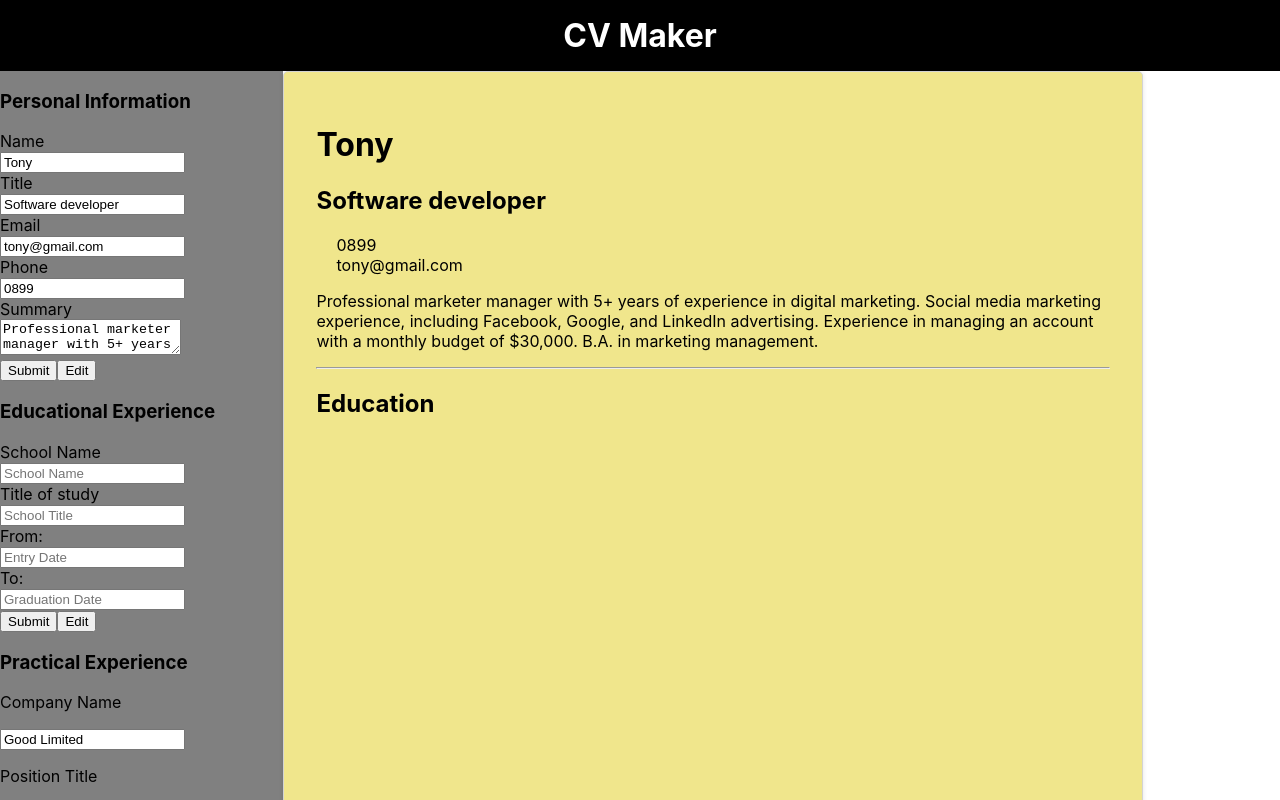
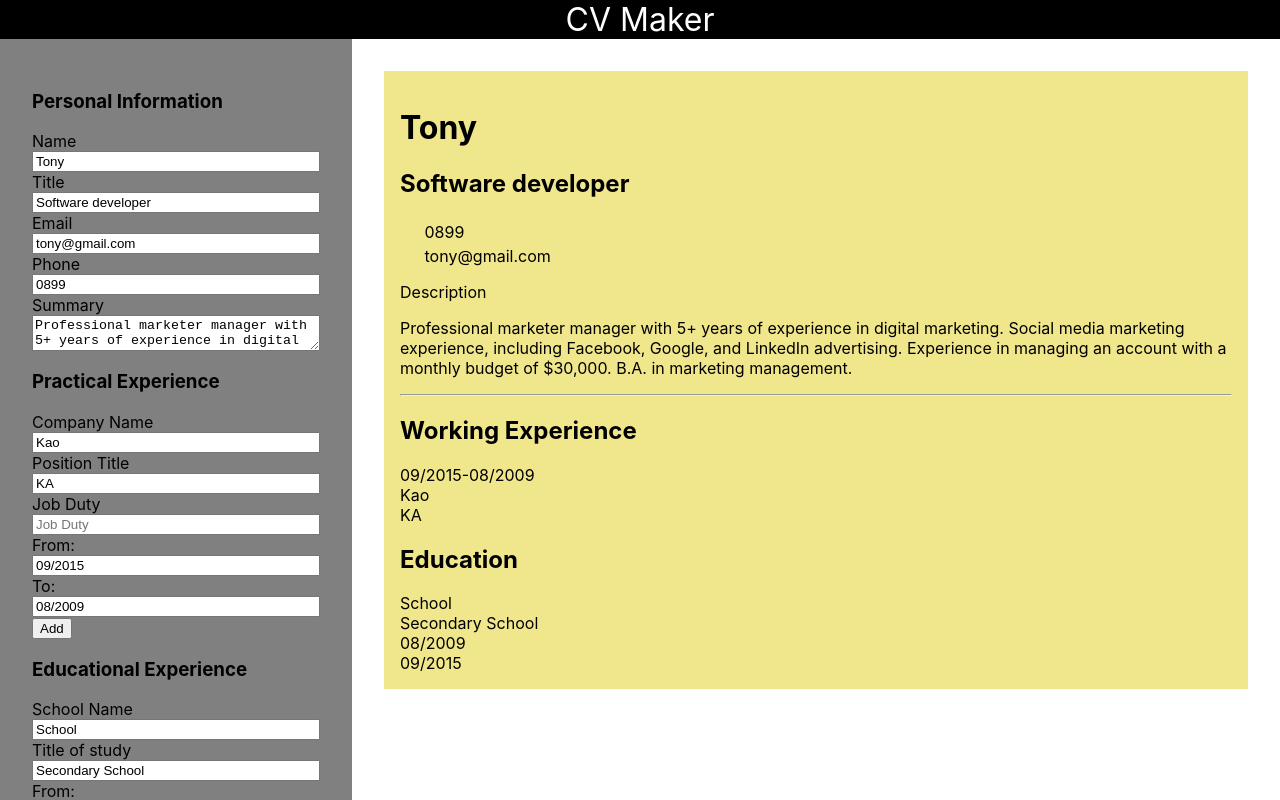
Before and after one commit to hychanbn1009/cv-project, a React (Create React App) app: page / in a window 1280 px wide. Shown: the top 800 px of the page. Built offline with nearby package versions, Linux system fonts and the light colour scheme; some icons are missing.

Commit message:
add and remove function

```diff
--- a/src/App.css
+++ b/src/App.css
@@ -1,23 +1,22 @@
+.body{
+    display: flex;
+    flex-wrap: wrap;
+}
+
 .title{
     background-color: black;
+    color: white;
+    text-align: center;
     font-size: xx-large;
-    text-align: center;
-    font-weight: bold;
-    color: white;
-    padding: 1rem;
-    width: 1vp;
 }
 
-.body{
-    display:flex;
-
+.preview{
+    flex:1.5;
+    padding: 2rem 2rem;
 }
 
 .inputfield{
-    background-color: grey;
-    flex-grow: 1;
+    flex:0.5;
+    padding: 2rem 2rem;
+    background-color: gray;
 }
-
-.preview{
-    flex-grow:2;
-}
--- a/src/App.js
+++ b/src/App.js
@@ -2,127 +2,125 @@ import React,{Component} from "react";
 import './App.css'
 import Contact from "./components/Contact";
 import School from './components/School'
-import Job from './components/Job'
-import Preview from "./components/Preview";
-import uniqid from 'uniqid';
+import Preview from './components/Preview'
+import Job from "./components/Job";
+import uniqid from "uniqid";
 
 class App extends Component  {
-  constructor(props) {
-    super(props);
-    // this.state={
-    //   name:'',
-    //   title:'',
-    //   phone:'',
-    //   email:'',
-    //   education:{
-    //     schoolName:'',
-    //     schoolTitle:'',
-    //     studyDate:'',
-    //     gradDate:'',
-    //   },
-    //   educations:[],
-    //   job:{
-    //     companyName:'',
-    //     positionTitle:'',
-    //     duty:'',
-    //     dateFrom:'',
-    //     dateTo:'',
-    //   }
-    // }
+
+  constructor() {
+    super();
+
     this.state={
       name:'Tony',
       title:'Software developer',
       phone:'0899',
       email:'tony@gmail.com',
       summary:'Professional marketer manager with 5+ years of experience in digital marketing. Social media marketing experience, including Facebook, Google, and LinkedIn advertising. Experience in managing an account with a monthly budget of $30,000. B.A. in marketing management.',
-      education:{
+      educations:[{
         schoolName:'School',
         schoolTitle:'Secondary School',
         studyDate:'08/2009',
         gradDate:'09/2015',
-        id:uniqid(),
-      },
-      educations:[],
-      job:{
-        companyName:'Good Limited',
-        positionTitle:'Software developer',
-        duty:'do something',
-        dateFrom:'11/2020',
-        dateTo:'11/2020',
-        id:'',
-      },
-      jobs:[],
+        id: uniqid()
+      }],
+      jobs:[{
+        companyName:'Kao',
+        positionTitle:'KA',
+        duty:'',
+        dateFrom:'09/2015',
+        dateTo:'08/2009',
+        id: uniqid()
+      }],
     }
     this.handleInputChange = this.handleInputChange.bind(this);
-    this.handleEducationChange = this.handleEducationChange.bind(this);
-    this.handleJobChange = this.handleJobChange.bind(this);
-    this.onSubmitEducation = this.onSubmitEducation.bind(this);
+    this.educationChange = this.educationChange.bind(this);
+    this.addEducation = this.addEducation.bind(this);
+    this.removeEducation = this.removeEducation.bind(this);
+    this.jobChange = this.jobChange.bind(this);
+    this.addJobButton = this.addJobButton.bind(this);
+    this.removeJobButton = this.removeJobButton.bind(this);
   }
 
   handleInputChange(field,value) {
     this.setState({
       [field]: value,
-
     });
   }
 
-  handleEducationChange(field,value) {
+  educationChange(name,value, index) {
+    const input_educations=[...this.state.educations]
+    input_educations[index][name]=value;
     this.setState({
-      education:{
-        ...this.state.education,
-        [field]: value,
-      },
+      educations:input_educations
   })}
 
-  handleJobChange(field,value) {
+  addEducation=(event)=>{
+    event.preventDefault();
+    const add_educations=[...this.state.educations,{
+      schoolName:'',
+      schoolTitle:'',
+      studyDate:'',
+      gradDate:'',
+    }];
     this.setState({
-      job:{
-        ...this.state.job,
-        [field]: value,
-      }
-    });
+      educations:add_educations
+    })
   }
 
-  onSubmitEducation=()=>{
+  removeEducation=(event,index)=>{
+    const remove_educations=[...this.state.educations];
+    remove_educations.splice(index,1)
     this.setState({
-      educations:this.state.educations.concat(this.state.education),
-      education:{
-        schoolName:'',
-        schoolTitle:' ',
-        studyDate:'',
-        gradDate:'',
-        id:uniqid(),
-      }
+      educations:remove_educations
     })
+  }
 
+  jobChange(name,value, index) {
+    const input_jobs=[...this.state.jobs]
+    input_jobs[index][name]=value;
+    this.setState({
+      jobs:input_jobs
+  })}
+
+  addJobButton=(event)=>{
+    event.preventDefault();
+    const add_jobs=[...this.state.jobs,{
+      companyName:'',
+      positionTitle:'',
+      duty:'',
+      dateFrom:'',
+      dateTo:'',
+      id: uniqid()
+    }];
+    this.setState({
+      jobs:add_jobs
+    })
+  }
+
+  removeJobButton=(event,index)=>{
+    event.preventDefault();
+    const remove_jobs=[...this.state.jobs];
+    remove_jobs.splice(index,1)
+    this.setState({
+      jobs:remove_jobs
+    })
   }
 
   render(){
-    const {name,email,title,phone,summary,education:{schoolName},educations}=this.state;
+    const {name,email,title,phone,summary,educations,jobs}=this.state;
     return (
       <div>
         <div className='title'>CV Maker</div>
           <div className='body'>
             <div className='inputfield'>
               <Contact name={name} email={email} phone={phone} title={title} summary={summary} onChange={this.handleInputChange}/>
-              <School schoolName={this.state.education.schoolName} schoolTitle={this.state.education.schoolTitle}
-              studyDate={this.state.education.studyDate} gradDate={this.state.education.gradDate}
-              educations={this.state.educations}
-              onChange={this.handleEducationChange} onSubmit={this.onSubmitEducation}/>
-              <Job companyName={this.state.job.companyName} positionTitle={this.state.job.positionTitle} duty={this.state.job.duty} dateFrom={this.state.job.dateFrom} dateTo={this.state.job.dateTo} onChange={this.handleJobChange}/>
+              <Job jobs={jobs} removeJobButton={this.removeJobButton} jobChange={this.jobChange} addJobButton={this.addJobButton}/>
+              <School educations={educations} removeEducation={this.removeEducation} educationChange={this.educationChange} addEducation={this.addEducation}/>
             </div>
             <div className='preview'>
-              <Preview
-              name={name}
-              email={email}
-              phone={phone}
-              title={title}
-              educations={educations}
-              schoolName={schoolName}
-              summary={summary}
-               />
+            <Preview name={name} email={email} phone={phone} title={title} summary={summary} educations={educations} jobs={jobs}/>
             </div>
-            {console.log(educations)}
           </div>
       </div>
     );
--- a/src/components/Contact.js
+++ b/src/components/Contact.js
@@ -1,7 +1,7 @@
-import React,{useState} from "react";
+import React from "react";
+import '../styles/Contact.css'
 
 const Contact=(props)=>{
-    const [display,setDisplay]=useState(true);
 
     const onFieldChange=(event)=> {
         // for a regular input field, read field name and value from the event
@@ -12,30 +12,21 @@ const Contact=(props)=>{
 
     return(
         <div>
-            <form>
-                {display && (<div className='personalInfo'>
+            <div>
+                <div className='personalInfo'>
                     <h3>Personal Information</h3>
-                    <p>Name</p>
+                    <label htmlFor='name'>Name</label>
                     <input onChange={onFieldChange} value={props.name} type='text' name='name' placeholder='Name'/>
-                    <p>Title</p>
+                    <label htmlFor='title'>Title</label>
                     <input onChange={onFieldChange} value={props.title} type='text' name='title' placeholder='Title'/>
-                    <p>Email</p>
+                    <label htmlFor='email'>Email</label>
                     <input onChange={onFieldChange} value={props.email} type='email' name='email' placeholder='Email'/>
-                    <p>Phone</p>
+                    <label htmlFor='phone'>Phone</label>
                     <input onChange={onFieldChange} value={props.phone} type='tel' name='phone' placeholder='Phone'/>
-                    <p>Summary</p>
+                    <label htmlFor='summary'>Summary</label>
                     <textarea onChange={onFieldChange} value={props.summary} name='summary' placeholder='Summary'/>
-                </div>)}
-            </form>
-            {display ===false && (<div>
-                Name:{props.name}<br/>
-                Title:{props.title}<br/>
-                Email:{props.email}<br/>
-                Phone:{props.phone}<br/>
-                Summary:{props.summary}
-            </div>)}
-            <button type="submit" onClick={()=>setDisplay(false)}>Submit</button>
-            <button type="button" onClick={()=>setDisplay(true)}>Edit</button>
+                </div>
+            </div>
         </div>
     )
 }
--- a/src/components/Job.js
+++ b/src/components/Job.js
@@ -1,41 +1,46 @@
-import React,{useState} from "react";
+import React from "react";
 
 const Job =(props)=>{
-    const [display,setDisplay]=useState(true);
 
-    const onFieldChange=(event)=> {
-        // for a regular input field, read field name and value from the event
-        const fieldName = event.target.name;
-        const fieldValue = event.target.value;
-        props.onChange(fieldName, fieldValue);
-    }
+    // handle input change
+    const InputField = (event, index) => {
+        const { name, value } = event.target;
+        props.jobChange(name,value,index)
+    };
+
+    // handle click event of the Remove button
+    const RemoveInput = (event,index) => {
+        props.removeJobButton(event,index);
+    };
 
     return(
         <div>
-        <form>
-            {display && (<div className='practicalExperience'>
             <h3>Practical Experience</h3>
-                <p>Company Name</p>
-                <input onChange={onFieldChange} value={props.companyName} type='text' name='companyName' placeholder='Company Name'/>
-                <p>Position Title</p>
-                <input onChange={onFieldChange} value={props.positionTitle} type='text' name='positionTitle'  placeholder='Position Title'/>
-                <p>Job Duty</p>
-                <input onChange={onFieldChange} value={props.duty} type='text' name='duty'  placeholder='Job Duty'/>
-                <p>From</p>
-                <input onChange={onFieldChange} value={props.dateFrom} type='text' name='dateFrom'  placeholder='Date From'/>
-                <p>To</p>
-                <input onChange={onFieldChange} value={props.dateTo} type='text' name='dateTo'  placeholder='Date To'/>
-            </div>)}
-        </form>
-        {display ===false && (<div>
-            Company Name:{props.companyName}<br/>
-            Position Title:{props.positionTitle}<br/>
-            Job Duty:{props.duty}<br/>
-            From:{props.dateFrom} -- {props.dateTo}
-        </div>)}
-        <button type="submit" onClick={()=>setDisplay(false)}>Submit</button>
-            <button type="button" onClick={()=>setDisplay(true)}>Edit</button>
-    </div>
+            {props.jobs.map((jobsDetails,i)=>{
+                return(
+                    <div>
+                        <div className='personalInfo'>
+                            <label htmlFor='companyName'>Company Name</label>
+                            <input onChange={event => InputField(event, i)} value={jobsDetails.companyName} type='text' name='companyName' placeholder='Company Name'/>
+                            <label htmlFor='text'>Position Title</label>
+                            <input onChange={event => InputField(event, i)} value={jobsDetails.positionTitle} type='text' name='positionTitle'  placeholder='Position Title'/>
+                            <label htmlFor='duty'>Job Duty</label>
+                            <input onChange={event => InputField(event, i)} value={jobsDetails.duty} type='text' name='duty'  placeholder='Job Duty'/>
+                            <label htmlFor='dateFrom'>From:</label>
+                            <input onChange={event => InputField(event, i)} value={jobsDetails.dateFrom} type='text' name='dateFrom'  placeholder='Date From'/>
+                            <label htmlFor='dateTo'>To:</label>
+                            <input onChange={event => InputField(event, i)} value={jobsDetails.dateTo} type='text' name='dateTo'  placeholder='Date To'/>
+                        </div>
+                        <div className="btn-box">
+                            {props.jobs.length !== 1 && <button
+                            className="mr10"
+                            onClick={(event) => RemoveInput(event,i)}>Remove</button>}
+                            {props.jobs.length - 1 === i && <button onClick={(event)=> props.addJobButton(event)}>Add</button>}
+                        </div>
+                    </div>
+                )
+            })}
+        </div>
     )
 }
 export default Job;
--- a/src/components/Preview.js
+++ b/src/components/Preview.js
@@ -14,29 +14,44 @@ const Preview=(props)=>{
                 <div className='contactInfo'>
                     <div className='contactMethod' id='phone'>
                         <Icon icon="bx:bxs-phone-call" width="20" height="20" />
-                        <p>{props.phone}</p>
+                        <label htmlFor='phone'> {props.phone}</label>
                     </div>
                     <div className='contactMethod' id='email'>
                         <Icon icon="ic:twotone-email" width="20" height="20" />
-                        <p>{props.email}</p>
+                        <label htmlFor='email'> {props.email}</label>
                     </div>
                 </div>
             </div>
+            <p>Description</p>
             <p>{props.summary}</p>
             <hr/>
-            <div className='SchoolInfo'>
-                <h2>Education</h2>
-                {props.educations.map((education)=>{
-                    return <li key={education.id}>
-                        {education.schoolName}<br/>
-                        {education.schoolTitle}<br/>
-                        {education.studyDate}<br/>
-                        {education.gradDate}
-                        </li>
-                })}
+            <div className='experience'>
+                <div className='workingInfo'>
+                    <h2>Working Experience</h2>
+                    {props.jobs.map((jobsDetails,i)=>{
+                        return (
+                            <div key={jobsDetails.id}>
+                                <div className='lasting'>
+                                {jobsDetails.dateFrom}-{jobsDetails.dateTo}
+                                </div>
+                                <div>{jobsDetails.companyName}</div>
+                                <div>{jobsDetails.positionTitle}</div>
+                            </div>
+                        )
+                    })}
+                </div>
+                <div className='schoolInfo'>
+                    <h2>Education</h2>
+                    {props.educations.map((educationDetails,i)=>{
+                        return <li key={educationDetails.id}>
+                            {educationDetails.schoolName}<br/>
+                            {educationDetails.schoolTitle}<br/>
+                            {educationDetails.studyDate}<br/>
+                            {educationDetails.gradDate}
+                            </li>
+                    })}
+                </div>
             </div>
-
-
         </div>
     )
 }
--- a/src/components/School.js
+++ b/src/components/School.js
@@ -1,59 +1,44 @@
-import React,{useState} from "react";
+import React from "react";
 
 const School =(props)=>{
-    const [display,setDisplay]=useState(true);
 
-    const onFieldChange=(event)=> {
-        // for a regular input field, read field name and value from the event
-        const fieldName = event.target.name;
-        const fieldValue = event.target.value;
-        const id=event.target.id
-        console.log(event.target)
-        props.onChange(fieldName, fieldValue,id);
-    }
+    // handle input change
+    const InputField = (event, index) => {
+        const { name, value } = event.target;
+        props.educationChange(name,value,index)
+    };
 
-    const onSubmitChange=(event)=> {
-        // for a regular input field, read field name and value from the event
-        const fieldName = event.target.name;
-        const fieldValue = event.target.value;
-        const fieldId=event.target.id;
-        console.log(fieldId)
-        props.onSubmit(fieldName, fieldValue,fieldId);
-    }
-
+    // handle click event of the Remove button
+    const RemoveInput = (event,index) => {
+        event.preventDefault();
+        props.removeEducation(event,index);
+    };
 
     return(
         <div>
-            <form>
-                <div className='personalInfo'>
-                    <h3>Educational Experience</h3>
-                    <p>School Name</p>
-                    <input onChange={onFieldChange} value={props.educations.schoolName} type='text' name='schoolName' placeholder='School Name'/>
-                    <p>Title of study</p>
-                    <input onChange={onFieldChange} value={props.educations.schoolTitle} type='text' name='schoolTitle' placeholder='School Title'/>
-                    <p>From:</p>
-                    <input onChange={onFieldChange} value={props.educations.studyDate} type='text' name='studyDate' placeholder='Entry Date'/>
-                    <p>To:</p>
-                    <input onChange={onFieldChange} value={props.educations.gradDate} type='text' name='gradDate' placeholder='Graduation Date'/>
-                </div>
-            </form>
-            {props.educations.map((education) => (
-            <form key={education.id}>
-                <div className='personalInfo'>
-                    <h3>Educational Experience</h3>
-                    <p>School Name</p>
-                    <input onChange={onFieldChange} value={props.educations.schoolName} type='text' name='schoolName' placeholder='School Name'/>
-                    <p>Title of study</p>
-                    <input onChange={onFieldChange} value={props.educations.schoolTitle} type='text' name='schoolTitle' placeholder='School Title'/>
-                    <p>From:</p>
-                    <input onChange={onFieldChange} value={props.educations.studyDate} type='text' name='studyDate' placeholder='Entry Date'/>
-                    <p>To:</p>
-                    <input onChange={onFieldChange} value={props.educations.gradDate} type='text' name='gradDate' placeholder='Graduation Date'/>
-                </div>
-            </form>)
-            )}
-                <button type="submit" onClick={onSubmitChange}>Submit</button>
-                <button type="button" onClick={()=>setDisplay(false)}>Edit</button>
+            <h3>Educational Experience</h3>
+            {props.educations.map((educationDetails,i)=>{
+                return(
+                    <form>
+                        <div className='personalInfo'>
+                            <label htmlFor='schoolName'>School Name</label>
+                            <input onChange={event => InputField(event, i)} value={educationDetails.schoolName} type='text' name='schoolName' placeholder='School Name'/>
+                            <label htmlFor='schoolTitle'>Title of study</label>
+                            <input onChange={event => InputField(event, i)} value={educationDetails.schoolTitle} type='text' name='schoolTitle' placeholder='School Title'/>
+                            <label htmlFor='studyDate'>From:</label>
+                            <input onChange={event => InputField(event, i)} value={educationDetails.studyDate} type='text' name='studyDate' placeholder='Entry Date'/>
+                            <label htmlFor='gradDate'>To:</label>
+                            <input onChange={event => InputField(event, i)} value={educationDetails.gradDate} type='text' name='gradDate' placeholder='Graduation Date'/>
+                        </div>
+                        <div className="btn-box">
+                            {props.educations.length !== 1 && <button
+                            className="mr10"
+                            onClick={(event) => RemoveInput(event,i)}>Remove</button>}
+                            {props.educations.length - 1 === i && <button onClick={(event)=> props.addEducation(event)}>Add</button>}
+                        </div>
+                    </form>
+                )
+            })}
         </div>
     )
 }
--- /dev/null
+++ b/src/styles/Contact.css
@@ -0,0 +1,4 @@
+.personalInfo{
+    display: flex;
+    flex-direction: column;
+}
--- a/src/styles/Preview.css
+++ b/src/styles/Preview.css
@@ -1,25 +1,12 @@
 .CVpage{
-    padding: 2rem 3rem;
     background-color: khaki;
-    width: 21cm;
-    min-height: 29.7cm;
-    padding: 2rem;
-    border: 1px #D3D3D3 solid;
-    border-radius: 5px;
-    box-shadow: 0 0 5px rgba(0, 0, 0, 0.1);
+    padding: 1rem;
 }
 
-.personalInfo{
-    margin: 0px;
-    padding: 0px;
+.contactInfo{
+    display: inline;
 }
 
-.personalInfo p{
-    margin: 0px;
-    padding: 0px;
+.experience{
+    list-style-type: none;
 }
-
-
-.contactMethod{
-    display:flex;
-}
```
